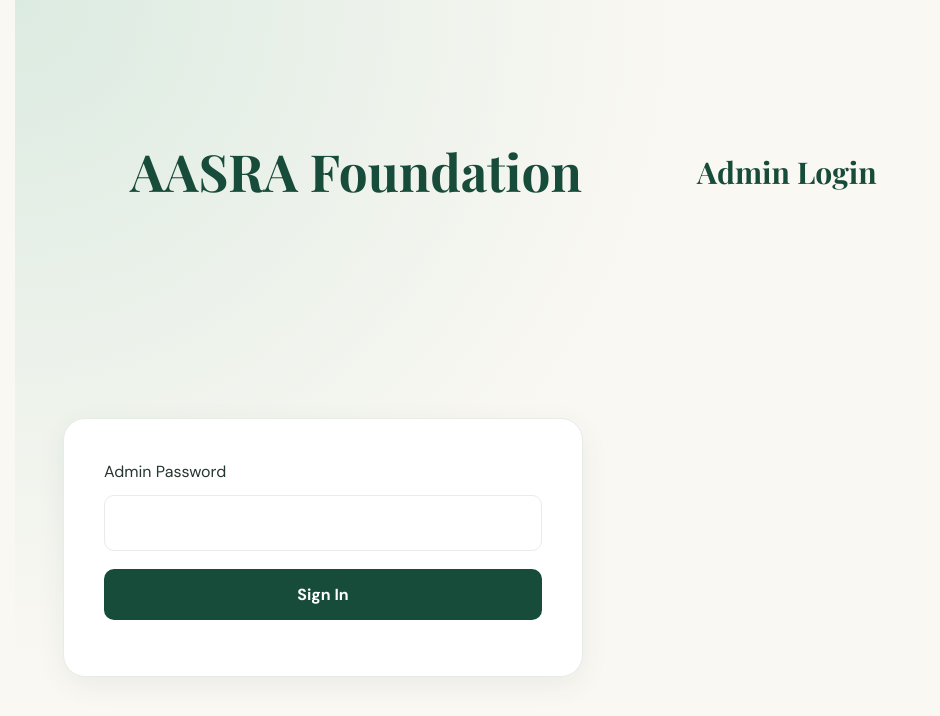
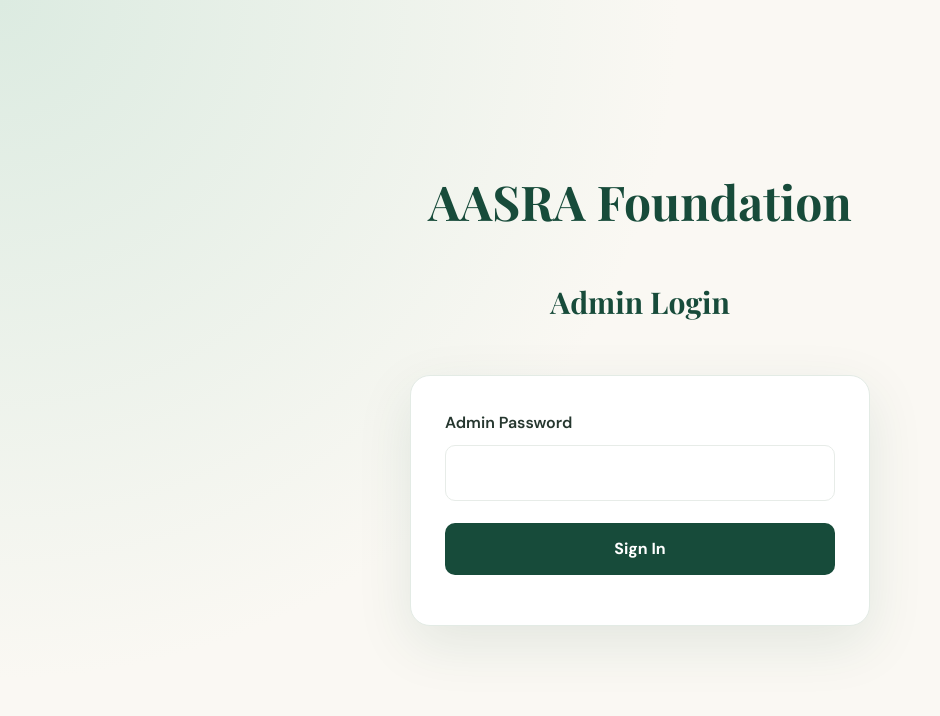
Before and after one commit to hiramansha/AASRA-Foundation, a plain HTML site: page admin.html in a window 1280 px wide. Shown: the whole page, without its empty margins (0-940 px from the left). Drawn offline with nearby package versions, Linux system fonts and the light colour scheme.

Commit message:
Update admin.css

```diff
--- a/css/admin.css
+++ b/css/admin.css
@@ -384,43 +384,64 @@
   }
 }
 
-/* AASRA Admin Login Layout Fix */
+
+/* Final AASRA Admin Login Layout */
 #login-section {
+  min-height: 100vh;
   display: grid;
-  grid-template-columns: minmax(0, 1fr) minmax(360px, 520px);
-  align-items: center;
-  gap: 48px;
-  max-width: 1250px;
-  min-height: 100vh;
-  margin: 0 auto;
-  padding: 48px;
+  grid-template-columns: 1fr;
+  align-content: center;
+  justify-items: center;
+  gap: 24px;
+  padding: 40px 20px;
 }
 
 #login-section > h1 {
+  width: 100%;
+  max-width: 520px;
   margin: 0;
-  font-size: clamp(32px, 4vw, 52px);
-  line-height: 1.2;
   text-align: center;
+  font-size: clamp(34px, 5vw, 48px);
+  line-height: 1.15;
 }
 
 #login-section form {
   width: 100%;
-  max-width: 520px;
+  max-width: 460px;
   margin: 0;
+  padding: 34px;
+  border: 1px solid #e3ebe5;
+  border-radius: 20px;
+  background: #fff;
+  box-shadow: 0 18px 55px rgba(23, 75, 58, 0.10);
 }
 
-@media (max-width: 760px) {
+#login-section label {
+  display: block;
+  margin-bottom: 8px;
+  font-weight: 600;
+}
+
+#login-section input {
+  width: 100%;
+  min-height: 52px;
+}
+
+#login-section button {
+  min-height: 52px;
+  margin-top: 4px;
+}
+
+@media (max-width: 600px) {
   #login-section {
-    grid-template-columns: 1fr;
-    gap: 24px;
-    padding: 24px;
+    padding: 24px 16px;
   }
 
   #login-section > h1 {
-    font-size: 32px;
+    font-size: 34px;
   }
 
   #login-section form {
-    max-width: 100%;
+    padding: 25px 20px;
   }
 }
```
